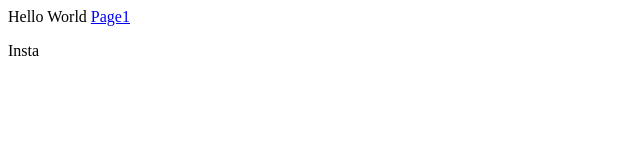
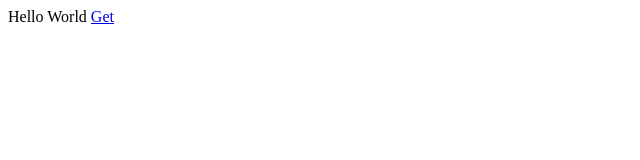
Before and after one commit to deniskuzenkov/insta-bot, a plain HTML site: page index.html in a window 1280 px wide. Shown: the full height of the page, 0-640 px from the left. Drawn offline with Linux system fonts and the light colour scheme.

Commit message:
Add files via upload

```diff
--- a/index.html
+++ b/index.html
@@ -6,7 +6,6 @@
 </head>
 <body>
 Hello World
-    <a href="page1.html">Page1</a>
-    <p>Insta</p>
+<a href="https://api.instagram.com/oauth/authorize?client_id=600346581028518&redirect_uri=https://deniskuzenkov.github.io/insta-bot/&scope%3Duser_profile,user_media&response_type%3Dcode">Get</a>
 </body>
 </html>
```
